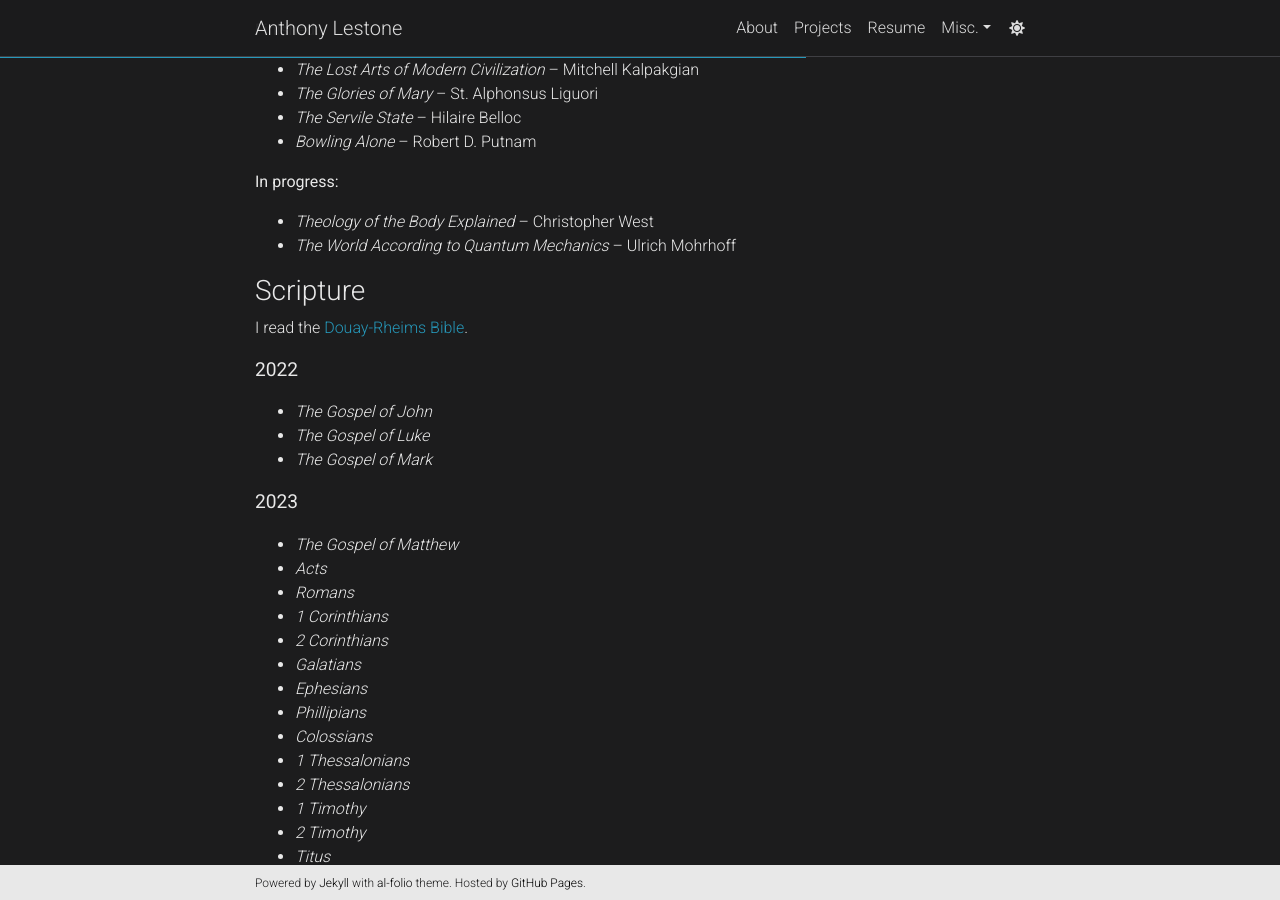
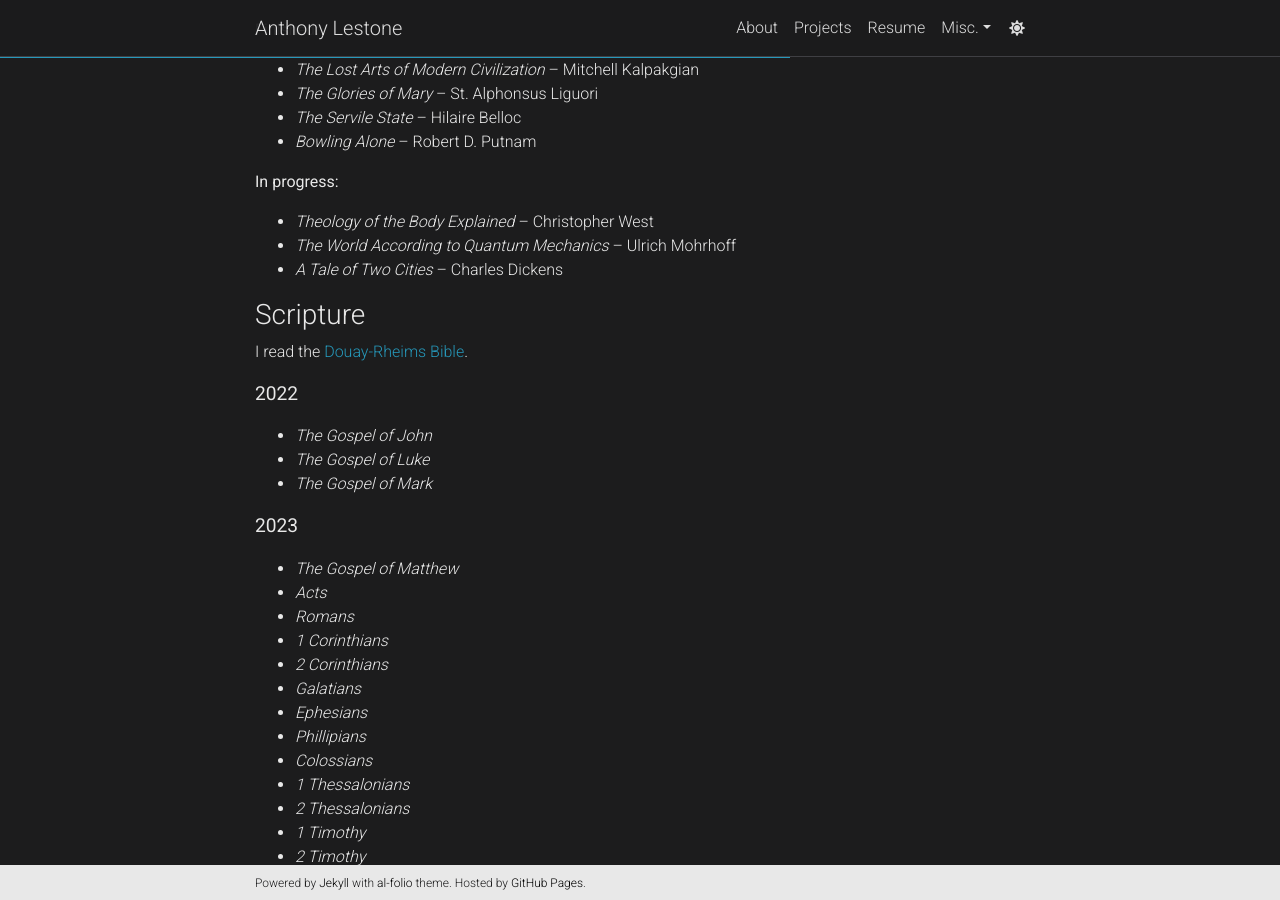
Before and after one commit to anthonylestone/anthonylestone.github.io, a Jekyll site: the page built from _pages/readinglist.md, in a window 1280 px wide and 900 px high, scrolled down 727 px. Built offline with Jekyll 4.4.1, drawn with Linux system fonts in a browser that asks for light colours; comment, search, counter and statistics services are not loaded; a style sheet for code colours, icons or effects is not loaded.

Commit message:
updated in progress reading

```diff
--- a/_pages/readinglist.md
+++ b/_pages/readinglist.md
@@ -41,6 +41,7 @@
 
 - *Theology of the Body Explained* -- Christopher West
 - *The World According to Quantum Mechanics* -- Ulrich Mohrhoff
+- *A Tale of Two Cities* -- Charles Dickens
 
 ### Scripture
 
```
